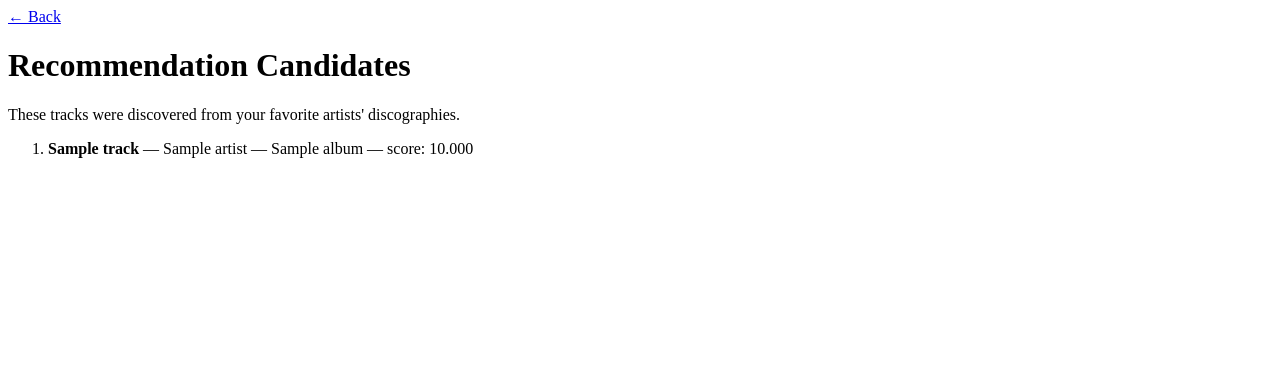
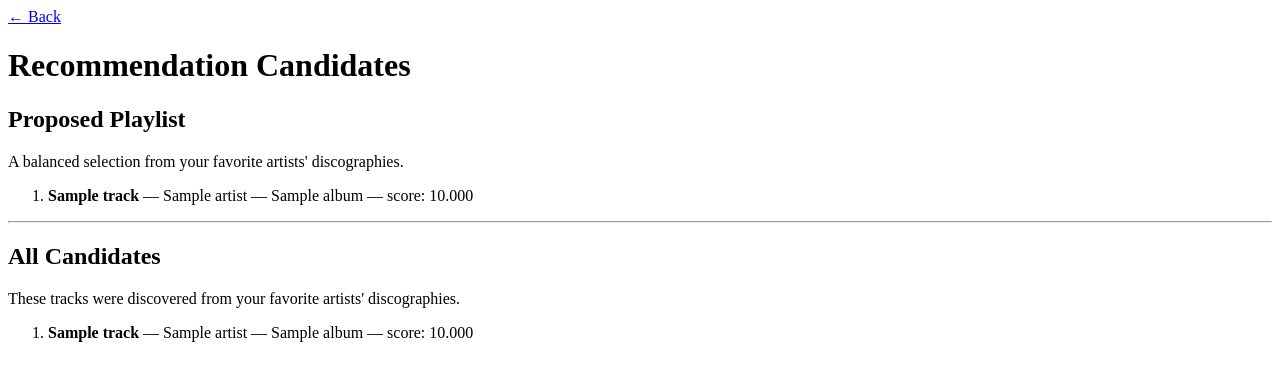
Before and after one commit to annakerns/spotify-playlist-generator, a Flask app: template templates/recommendations.html in a window 1280 px wide. Shown: the top 381 px of the page. Run offline with Flask 3, Linux system fonts and the light colour scheme; the template is opened without the code that fills it: most values are stand-ins (such as "Sample title", 1, 10 or a date in 2020).

Commit message:
feat: add balanced playlist selection

```diff
--- a/app.py
+++ b/app.py
@@ -267,9 +267,17 @@ def recommendations():
         reverse=True
     )
 
+    selected_tracks = select_balanced_tracks(
+        candidates,
+        playlist_size=30,
+        max_per_artist=5,
+        max_per_album=3
+    )
+
     return render_template(
         "recommendations.html",
-        candidates=candidates
+        candidates=candidates,
+        selected_tracks=selected_tracks
     )
 
 def build_artist_profile(spotify, artist):
@@ -416,6 +424,40 @@ def build_favorite_artist_candidates(
 
     return candidates
 
+def select_balanced_tracks(
+    candidates,
+    playlist_size=30,
+    max_per_artist=5,
+    max_per_album=3
+):
+    selected = []
+
+    artist_counts = {}
+    album_counts = {}
+
+    for track in candidates:
+        artist = track["artist"]
+        album = track["album"]
+
+        artist_count = artist_counts.get(artist, 0)
+        album_count = album_counts.get(album, 0)
+
+        if artist_count >= max_per_artist:
+            continue
+
+        if album_count >= max_per_album:
+            continue
+
+        selected.append(track)
+
+        artist_counts[artist] = artist_count + 1
+        album_counts[album] = album_count + 1
+
+        if len(selected) >= playlist_size:
+            break
+
+    return selected
+
 
 if __name__ == "__main__":
     app.run(debug=True, port=5000)
--- a/templates/recommendations.html
+++ b/templates/recommendations.html
@@ -10,6 +10,27 @@
     <a href="/profile">← Back</a>
 
     <h1>Recommendation Candidates</h1>
+
+    <h2>Proposed Playlist</h2>
+
+    <p>
+        A balanced selection from your favorite artists' discographies.
+    </p>
+
+    <ol>
+        {% for track in selected_tracks %}
+            <li>
+                <strong>{{ track["name"] }}</strong>
+                — {{ track["artist"] }}
+                — {{ track["album"] }}
+                — score: {{ "%.3f"|format(track["score"]) }}
+            </li>
+        {% endfor %}
+    </ol>
+
+    <hr>
+
+    <h2>All Candidates</h2>
 
     <p>
         These tracks were discovered from your favorite
```
